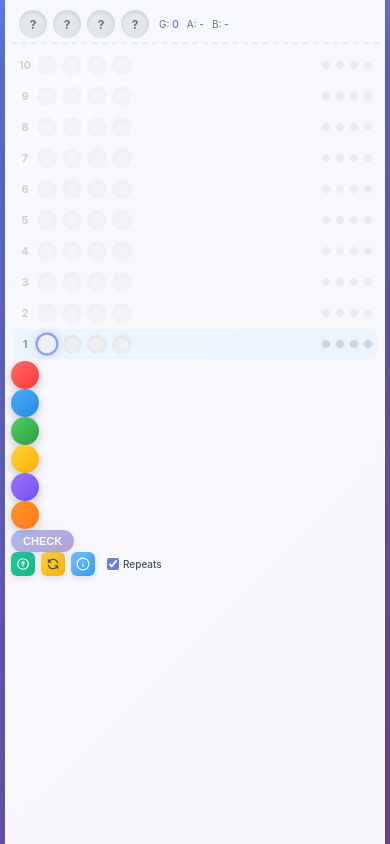
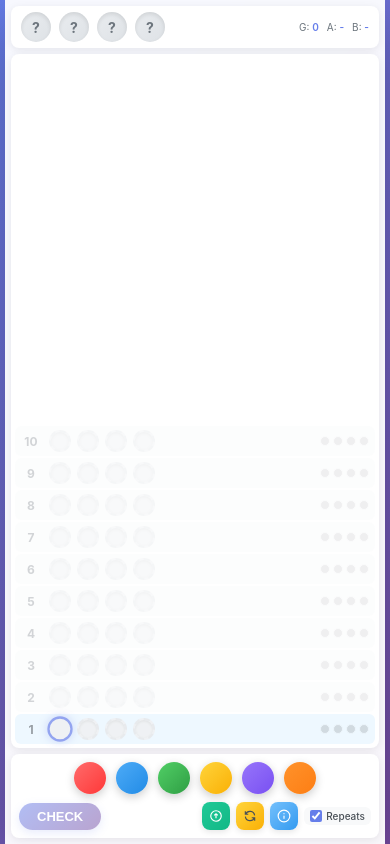
Before and after one commit to steveo0o/mastermind, a website: page index.html in a window 390 px wide. Drawn offline with Linux system fonts and the light colour scheme.

Commit message:
Update styles.css

```diff
--- a/styles.css
+++ b/styles.css
@@ -21,82 +21,39 @@ body {
     padding: 8px;
     box-shadow: 0 20px 60px rgba(0, 0, 0, 0.3);
     width: 100%;
-    max-width: 600px;
+    max-width: 500px;
     height: 95vh;
-    max-height: 580px;
+    max-height: 600px;
     backdrop-filter: blur(10px);
-}
-
-.main-layout {
-    display: flex;
-    gap: 8px;
-    height: 100%;
-}
-
-.color-sidebar {
     display: flex;
     flex-direction: column;
-    gap: 6px;
-    padding: 8px;
-    background: white;
-    border-radius: 8px;
-    box-shadow: 0 2px 10px rgba(0, 0, 0, 0.08);
-    justify-content: center;
-}
-
-.color-peg {
-    width: 32px;
-    height: 32px;
-    border-radius: 50%;
-    cursor: pointer;
-    transition: all 0.3s cubic-bezier(0.4, 0, 0.2, 1);
-    box-shadow: 0 3px 10px rgba(0, 0, 0, 0.2);
-}
-
-.color-peg:hover {
-    transform: translateX(3px) scale(1.15);
-    box-shadow: 0 5px 15px rgba(0, 0, 0, 0.25);
-}
-
-.color-peg:active {
-    transform: scale(0.95);
-}
-
-.game-board {
-    flex: 1;
-    display: flex;
-    flex-direction: column;
-    background: white;
-    border-radius: 8px;
-    padding: 8px;
-    box-shadow: 0 2px 10px rgba(0, 0, 0, 0.08);
 }
 
 .top-section {
     display: flex;
     align-items: center;
-    justify-content: flex-start;
-    gap: 10px;
-    padding: 4px 8px;
-    border-bottom: 2px dashed #e9ecef;
-    margin-bottom: 4px;
+    justify-content: space-between;
+    padding: 8px 12px;
+    background: white;
+    border-radius: 8px;
+    margin-bottom: 6px;
+    box-shadow: 0 2px 8px rgba(0, 0, 0, 0.08);
 }
 
 .secret-code {
     display: flex;
-    gap: 6px;
-    justify-content: center;
+    gap: 8px;
 }
 
 .secret-peg {
-    width: 32px;
-    height: 32px;
+    width: 35px;
+    height: 35px;
     border-radius: 50%;
     background: linear-gradient(135deg, #e9ecef, #dee2e6);
     display: flex;
     align-items: center;
     justify-content: center;
-    font-size: 14px;
+    font-size: 16px;
     font-weight: bold;
     color: #6c757d;
     box-shadow: inset 0 2px 4px rgba(0, 0, 0, 0.1);
@@ -122,42 +79,29 @@ body {
     }
 }
 
-.submit-guess {
-    padding: 6px 16px;
-    background: linear-gradient(135deg, #667eea, #764ba2);
-    color: white;
-    border: none;
-    border-radius: 16px;
+.stats-inline {
+    display: flex;
+    gap: 10px;
     font-size: 12px;
-    font-weight: 600;
-    cursor: pointer;
-    transition: all 0.3s ease;
-    box-shadow: 0 3px 10px rgba(102, 126, 234, 0.3);
-    white-space: nowrap;
+    color: #6c757d;
 }
 
-.submit-guess:hover {
-    transform: translateY(-2px);
-    box-shadow: 0 5px 15px rgba(102, 126, 234, 0.4);
-}
-
-.submit-guess:active {
-    transform: translateY(0);
-}
-
-.submit-guess:disabled {
-    opacity: 0.5;
-    cursor: not-allowed;
+.stat strong {
+    color: #667eea;
+    font-weight: 600;
 }
 
 .attempts-container {
     flex: 1;
     display: flex;
     flex-direction: column-reverse;
-    gap: 1px;
+    gap: 2px;
     overflow-y: auto;
-    padding: 2px;
-    min-height: 0;
+    padding: 4px;
+    background: white;
+    border-radius: 8px;
+    margin-bottom: 6px;
+    box-shadow: 0 2px 8px rgba(0, 0, 0, 0.08);
 }
 
 .attempts-container::-webkit-scrollbar {
@@ -177,13 +121,12 @@ body {
 .attempt-row {
     display: flex;
     align-items: center;
-    gap: 4px;
-    padding: 2px 4px;
+    padding: 3px 8px;
     background: #f8f9fa;
     border-radius: 6px;
     opacity: 0.3;
     transition: all 0.3s ease;
-    min-height: 32px;
+    min-height: 34px;
 }
 
 .attempt-row.active {
@@ -210,20 +153,20 @@ body {
 .attempt-number {
     font-weight: bold;
     color: #6c757d;
-    font-size: 11px;
-    min-width: 16px;
+    font-size: 12px;
+    min-width: 20px;
     text-align: center;
+    margin-right: 8px;
 }
 
 .attempt-pegs {
     display: flex;
-    gap: 5px;
-    margin-right: 8px;
+    gap: 6px;
 }
 
 .attempt-peg {
-    width: 24px;
-    height: 24px;
+    width: 26px;
+    height: 26px;
     border-radius: 50%;
     cursor: pointer;
     transition: all 0.2s ease;
@@ -254,7 +197,7 @@ body {
 
 .feedback-pegs {
     display: flex;
-    gap: 4px;
+    gap: 3px;
     align-items: center;
     margin-left: auto;
 }
@@ -282,14 +225,70 @@ body {
     opacity: 0.2;
 }
 
-.bottom-controls {
+.bottom-section {
+    background: white;
+    border-radius: 8px;
+    padding: 8px;
+    box-shadow: 0 2px 8px rgba(0, 0, 0, 0.08);
+}
+
+.color-palette {
+    display: flex;
+    justify-content: center;
+    gap: 10px;
+    margin-bottom: 8px;
+}
+
+.color-peg {
+    width: 36px;
+    height: 36px;
+    border-radius: 50%;
+    cursor: pointer;
+    transition: all 0.3s cubic-bezier(0.4, 0, 0.2, 1);
+    box-shadow: 0 3px 10px rgba(0, 0, 0, 0.2);
+}
+
+.color-peg:hover {
+    transform: translateY(-3px) scale(1.15);
+    box-shadow: 0 5px 15px rgba(0, 0, 0, 0.25);
+}
+
+.color-peg:active {
+    transform: scale(0.95);
+}
+
+.controls-row {
     display: flex;
     justify-content: space-between;
     align-items: center;
-    padding: 6px;
-    border-top: 1px solid #e9ecef;
-    margin-top: 6px;
-    gap: 8px;
+    gap: 10px;
+}
+
+.submit-guess {
+    padding: 8px 24px;
+    background: linear-gradient(135deg, #667eea, #764ba2);
+    color: white;
+    border: none;
+    border-radius: 20px;
+    font-size: 14px;
+    font-weight: 600;
+    cursor: pointer;
+    transition: all 0.3s ease;
+    box-shadow: 0 3px 10px rgba(102, 126, 234, 0.3);
+}
+
+.submit-guess:hover {
+    transform: translateY(-2px);
+    box-shadow: 0 5px 15px rgba(102, 126, 234, 0.4);
+}
+
+.submit-guess:active {
+    transform: translateY(0);
+}
+
+.submit-guess:disabled {
+    opacity: 0.5;
+    cursor: not-allowed;
 }
 
 .control-buttons {
@@ -299,10 +298,10 @@ body {
 }
 
 .btn-icon {
-    width: 28px;
-    height: 28px;
+    width: 32px;
+    height: 32px;
     border: none;
-    border-radius: 6px;
+    border-radius: 8px;
     cursor: pointer;
     transition: all 0.3s ease;
     display: flex;
@@ -336,7 +335,7 @@ body {
     align-items: center;
     gap: 4px;
     cursor: pointer;
-    font-size: 11px;
+    font-size: 12px;
     color: #495057;
     padding: 4px 8px;
     background: #f8f9fa;
@@ -352,18 +351,6 @@ body {
 
 .checkbox-inline span {
     font-weight: 500;
-}
-
-.stats-inline {
-    display: flex;
-    gap: 12px;
-    font-size: 11px;
-    color: #6c757d;
-}
-
-.stat strong {
-    color: #667eea;
-    font-weight: 600;
 }
 
 .modal {
@@ -588,28 +575,29 @@ body {
         padding: 6px;
     }
 
-    .color-sidebar {
-        padding: 6px;
+    .top-section {
+        padding: 6px 10px;
+    }
+
+    .secret-peg {
+        width: 30px;
+        height: 30px;
+        font-size: 14px;
     }
 
     .color-peg {
-        width: 28px;
-        height: 28px;
-    }
-
-    .secret-peg {
-        width: 28px;
-        height: 28px;
-        font-size: 12px;
+        width: 32px;
+        height: 32px;
     }
 
     .attempt-peg {
-        width: 20px;
-        height: 20px;
+        width: 22px;
+        height: 22px;
     }
 
     .attempt-row {
         min-height: 30px;
+        padding: 2px 6px;
     }
 
     .feedback-peg {
@@ -618,13 +606,13 @@ body {
     }
 
     .submit-guess {
-        padding: 5px 12px;
-        font-size: 11px;
+        padding: 6px 18px;
+        font-size: 13px;
     }
 
     .btn-icon {
-        width: 24px;
-        height: 24px;
+        width: 28px;
+        height: 28px;
     }
 
     .btn-icon svg {
```
